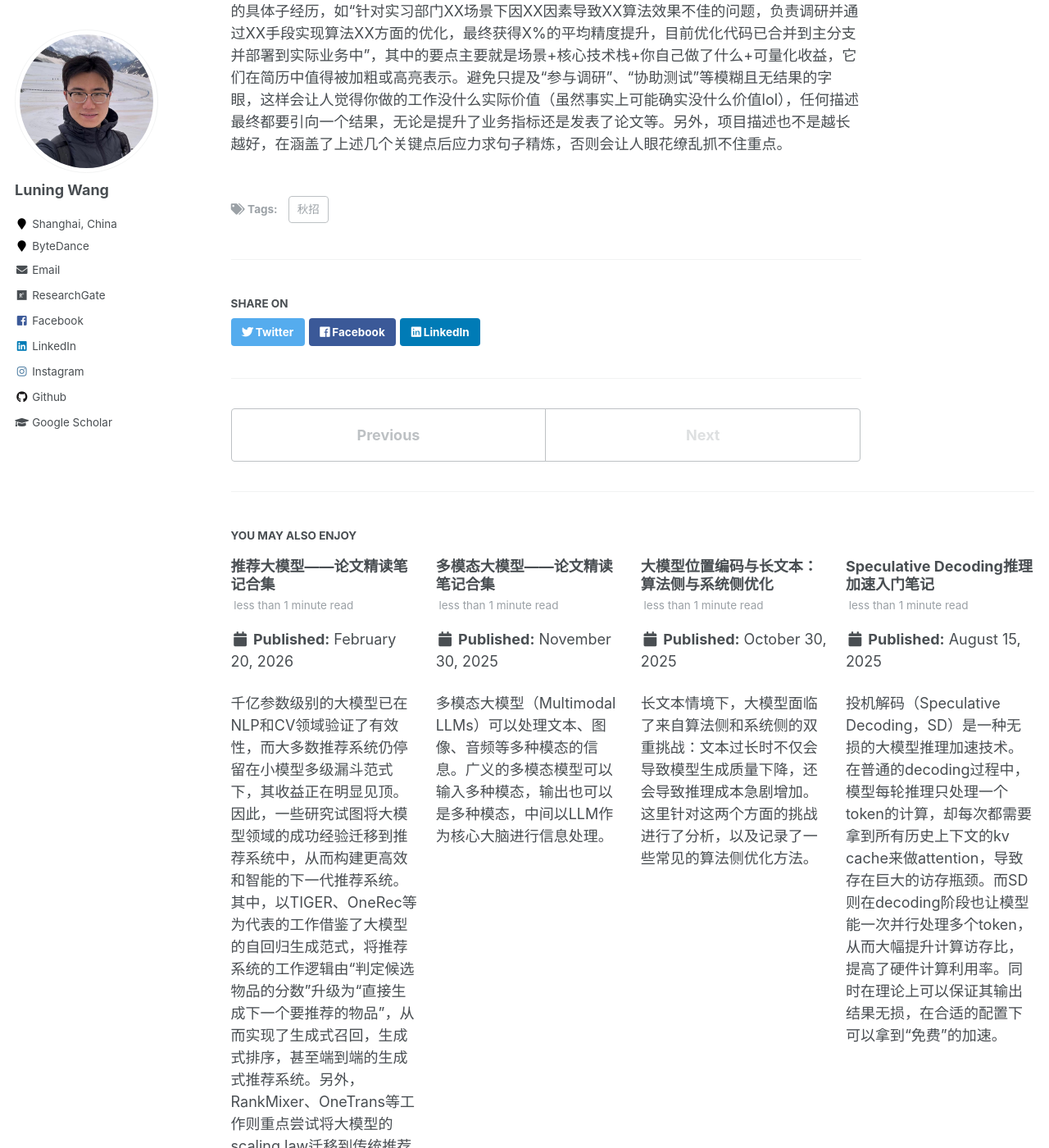
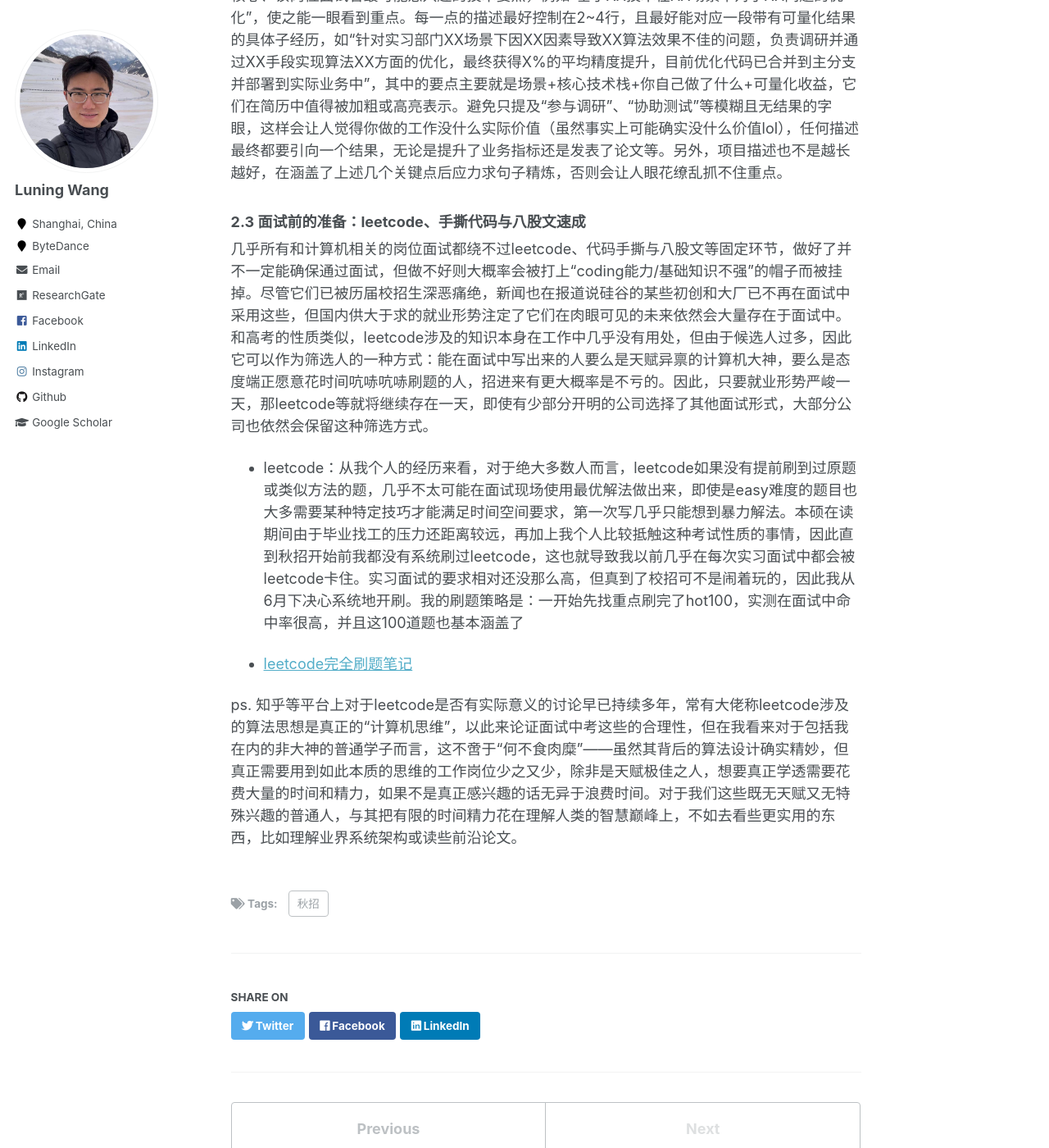
Before and after one commit to wln20/wln20.github.io, a Jekyll site: the page built from _posts/2026-06-10-CampusRecruitment.md, in a window 1280 px wide and 1400 px high, scrolled down 8631 px. Shown: the whole window at 82% size. Built offline with Jekyll 4.4.1, drawn with Linux system fonts in a browser that asks for light colours; some of the changed text lies outside the part shown.

Commit message:
Revise content for clarity and personal experience

```diff
--- a/_posts/2026-06-10-CampusRecruitment.md
+++ b/_posts/2026-06-10-CampusRecruitment.md
@@ -9,11 +9,11 @@
   - 秋招
 ---
 
-作为一名决定回国工作的美硕留子，秋招于我而言注定是一场充满焦虑的孤军奋战。网上关于校招的经验帖早已多如牛毛，但在半年中经过五十多场面试后仍不免感慨“绝知此事要躬行”，很多事情亲自走完一遍后才能明白。回望这段经历，如果有些事情可以早些知道，很多弯路或许可以避免，很多焦虑或许本不必存在。在此我想尽可能详尽地记录自己对于秋招的全部心得，既包括规则上的经验也包括个人主观感受，希望能为打破信息差做一点微小的贡献。
+作为一名决定回国找工作的美硕留子，秋招于我而言注定是一场充满焦虑的孤军奋战。网上关于校招的经验帖早已多如牛毛，但在半年中经过五十多场面试后仍不免感慨“绝知此事要躬行”，很多事情亲自走完一遍后才能明白。回望这段经历，如果有些事情可以早些知道，很多弯路或许可以避免，很多焦虑或许本不必存在。在此我想记录自己参与国内校招的真实体验，既包括规则上的经验也包括个人主观感受，希望能为打破信息差做一点微小的贡献。
 
-由于本人背景所限，以下内容主要适用互联网行业算法方向的校招岗位，目标公司主要是国内科技大厂。由于不同领域之间的差异以及岗位需求的快速迭代，有些具体的经验或许会很快不再适用，保持持续学习的心态才是最重要的。
+由于本人背景所限，以下内容主要适用互联网行业算法方向的校招岗位，目标公司主要是国内科技大厂。由于不同领域之间的差异以及岗位需求的快速迭代，有些具体的经验或许会很快不再适用，每个人的经历和看法也不可能完全一致，保持开放包容的心态才是最重要的。
 
-**声明：以下所有内容和本人曾就读的学校以及就职的公司无关，完全基于本人作为校招候选人的经验而作。本文所有内容均完成于校招正式入职之前。**
+**声明：以下所有内容和本人曾就读的学校以及就职的公司无关，完全基于本人作为校招候选人的经验而作。本帖所有内容均完成于校招正式入职之前。**
 
 
 ## 目录
@@ -36,7 +36,7 @@
 
 - 网上的各种校招内推群：在xhs等平台上可以看到很多，一般是花几毛钱买点资料后可以加入他们的内推群，里边有整理好的在线表格持续更新岗位信息，管理员也会定期发布新开的岗位。由于其受众范围更广，因此收录的岗位范围更加庞大，和自己相关的岗位信息密度会低一些，质量也参差不齐，可以作为辅助参考。
 
-- 牛客网、boss直聘等招聘软件：国内校招和社招获取招聘信息的主要途径之一，上面有海量的岗位。我自己没有使用过，感觉广告比较多，质量也未知。
+- 牛客网、boss直聘等招聘软件：应该算是国内校招和社招获取招聘信息的主要途径之一，上面有海量的岗位，涉及大量专业领域。我自己没有使用过，不予置评。
 
 - 知乎、xhs等社交平台：近两年很多招聘者也会在这些平台上面发布招聘信息，其中不乏质量很高的岗位，如果有对口的可以联系试试，或许能捡漏。但显然这也不能作为主要的信息来源，只能作为一种辅助渠道。
 
@@ -119,3 +119,17 @@
 网上关于修改简历的经验贴和付费服务已浩如烟海，因此这里我不打算具体讲什么简历模板，况且我自己的简历其实也没有找专人改过，只是请一些师兄师姐帮忙提过建议。这里仅记录一些针对项目经历描述的收获，在我自己过去的简历和我帮忙修改过的一些简历中或多或少存在这些问题，后来才意识到它们应该这样写。
 
 每段实习/科研经历的描述的理想结构为：一个标题+3～4点描述。标题的描述中应包含该项目最核心、该岗位面试官最可能感兴趣的技术要点，例如“基于XX技术在XX场景下对于XX问题的优化”，使之能一眼看到重点。每一点的描述最好控制在2~4行，且最好能对应一段带有可量化结果的具体子经历，如“针对实习部门XX场景下因XX因素导致XX算法效果不佳的问题，负责调研并通过XX手段实现算法XX方面的优化，最终获得X%的平均精度提升，目前优化代码已合并到主分支并部署到实际业务中”，其中的要点主要就是场景+核心技术栈+你自己做了什么+可量化收益，它们在简历中值得被加粗或高亮表示。避免只提及“参与调研”、“协助测试”等模糊且无结果的字眼，这样会让人觉得你做的工作没什么实际价值（虽然事实上可能确实没什么价值lol），任何描述最终都要引向一个结果，无论是提升了业务指标还是发表了论文等。另外，项目描述也不是越长越好，在涵盖了上述几个关键点后应力求句子精炼，否则会让人眼花缭乱抓不住重点。
+
+
+### 2.3 面试前的准备：leetcode、手撕代码与八股文速成
+
+几乎所有和计算机相关的岗位面试都绕不过leetcode、代码手撕与八股文等固定环节，做好了并不一定能确保通过面试，但做不好则大概率会被打上“coding能力/基础知识不强”的帽子而被挂掉。尽管它们已被历届校招生深恶痛绝，新闻也在报道说硅谷的某些初创和大厂已不再在面试中采用这些，但国内供大于求的就业形势注定了它们在肉眼可见的未来依然会大量存在于面试中。和高考的性质类似，leetcode涉及的知识本身在工作中几乎没有用处，但由于候选人过多，因此它可以作为筛选人的一种方式：能在面试中写出来的人要么是天赋异禀的计算机大神，要么是态度端正愿意花时间吭哧吭哧刷题的人，招进来有更大概率是不亏的。因此，只要就业形势严峻一天，那leetcode等就将继续存在一天，即使有少部分开明的公司选择了其他面试形式，大部分公司也依然会保留这种筛选方式。
+
+- leetcode：从我个人的经历来看，对于绝大多数人而言，leetcode如果没有提前刷到过原题或类似方法的题，几乎不太可能在面试现场使用最优解法做出来，即使是easy难度的题目也大多需要某种特定技巧才能满足时间空间要求，第一次写几乎只能想到暴力解法。本硕在读期间由于毕业找工的压力还距离较远，再加上我个人比较抵触这种考试性质的事情，因此直到秋招开始前我都没有系统刷过leetcode，这也就导致我以前几乎在每次实习面试中都会被leetcode卡住。实习面试的要求相对还没那么高，但真到了校招可不是闹着玩的，因此我从6月下决心系统地开刷。我的刷题策略是：一开始先找重点刷完了hot100，实测在面试中命中率很高，并且这100道题也基本涵盖了
+
+- <a href="https://wln20.github.io/posts/2025/12/LeetCode/">leetcode完全刷题笔记</a>
+
+
+
+
+ps. 知乎等平台上对于leetcode是否有实际意义的讨论早已持续多年，常有大佬称leetcode涉及的算法思想是真正的“计算机思维”，以此来论证面试中考这些的合理性，但在我看来对于包括我在内的非大神的普通学子而言，这不啻于“何不食肉糜”——虽然其背后的算法设计确实精妙，但真正需要用到如此本质的思维的工作岗位少之又少，除非是天赋极佳之人，想要真正学透需要花费大量的时间和精力，如果不是真正感兴趣的话无异于浪费时间。对于我们这些既无天赋又无特殊兴趣的普通人，与其把有限的时间精力花在理解人类的智慧巅峰上，不如去看些更实用的东西，比如理解业界系统架构或读些前沿论文。
```
